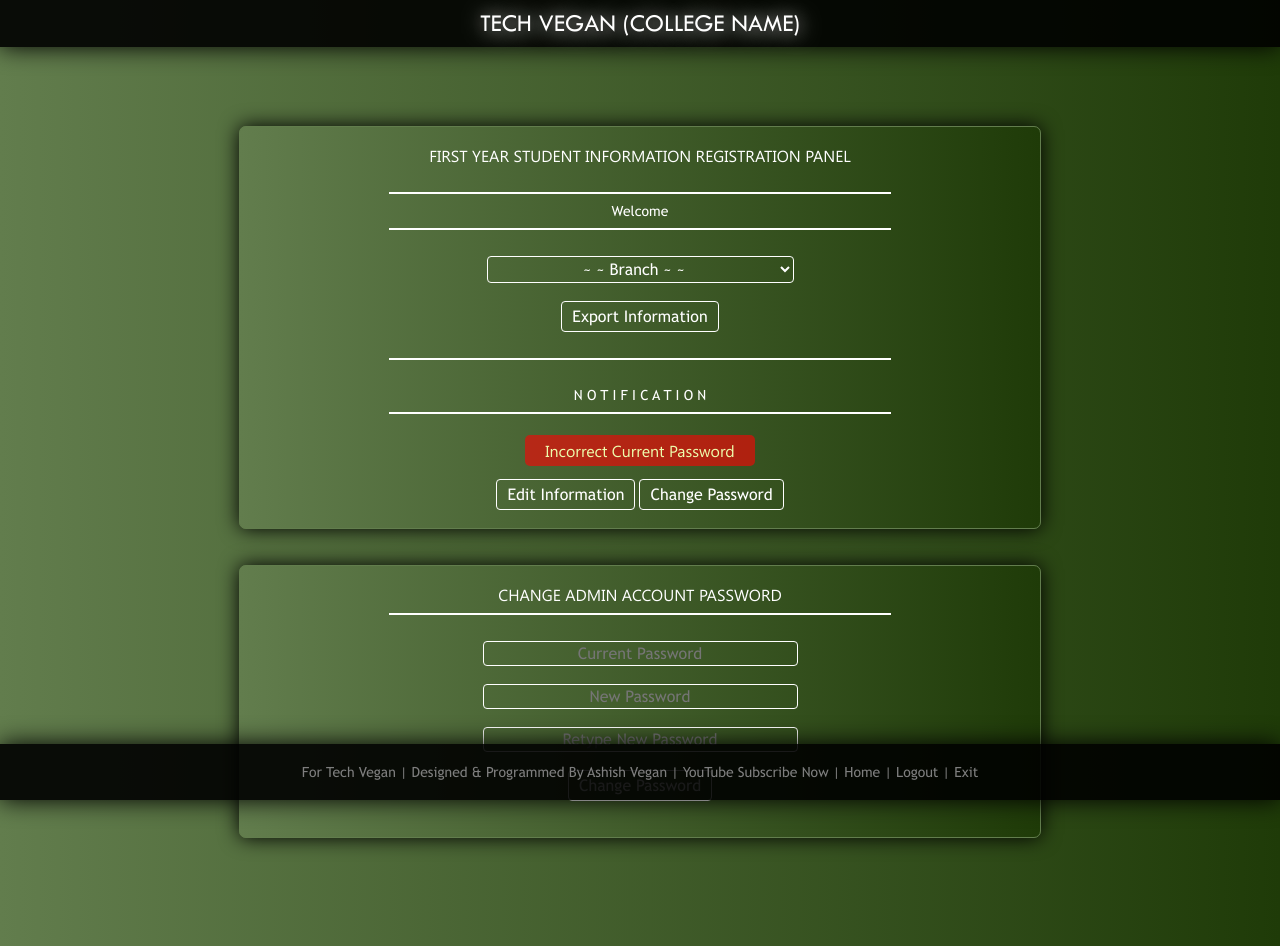
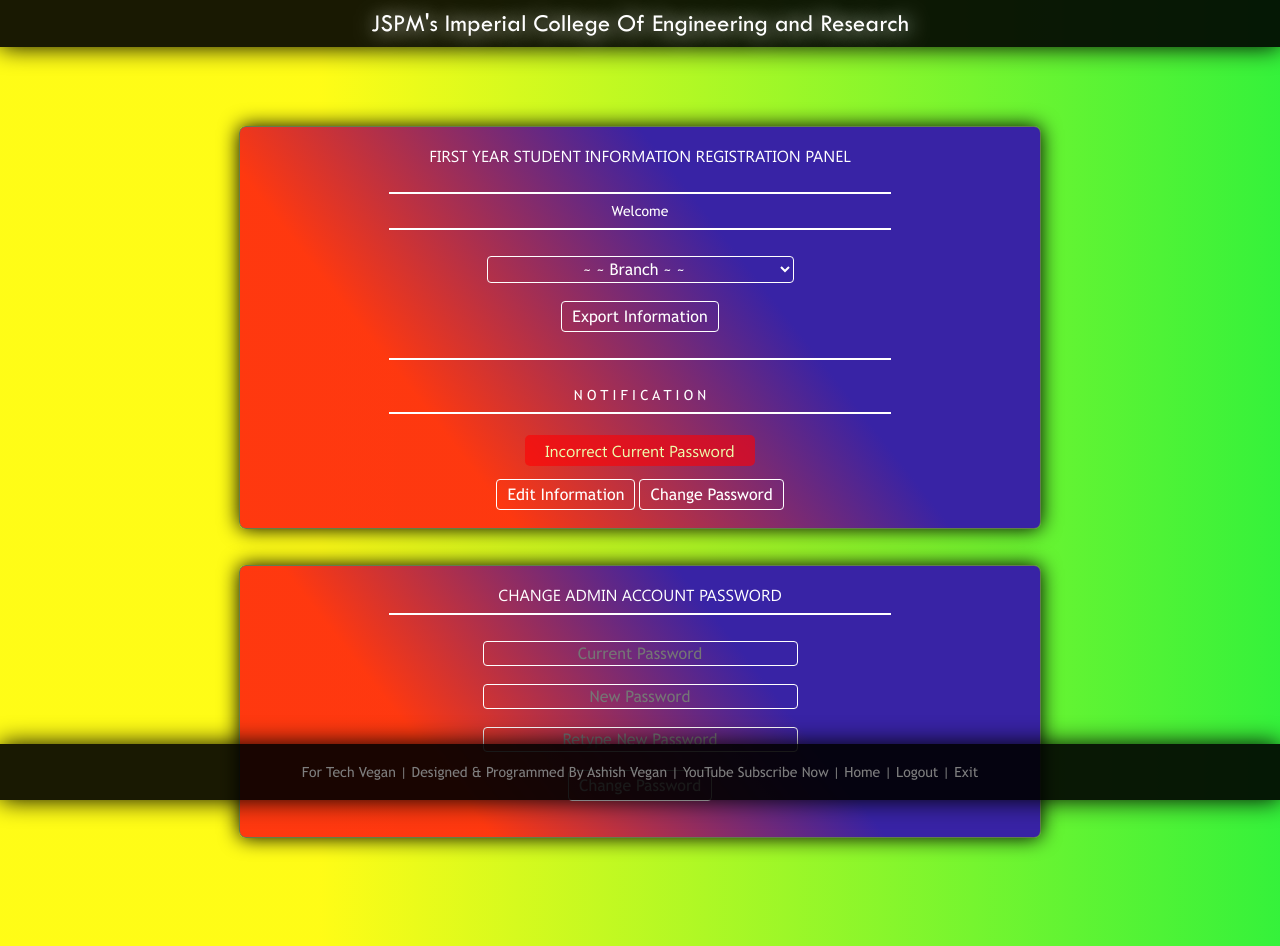
Before and after one commit to Pegasus1901/Student-Management-System, a PHP site: the page made by Admin/home.php in a window 1280 px wide. Run offline with PHP 8.4, Linux system fonts and the light colour scheme; a user stored in the database is signed in; data comes from the database, SQL or seed files in the repository; data that the repository does not hold is empty.

Commit message:
Basic Changes

```diff
--- a/Admin/home.php
+++ b/Admin/home.php
@@ -7,21 +7,12 @@ if(!isset($_SESSION['lid']))
 $v = mysqli_fetch_array(mysqli_query($al, "SELECT * FROM admin WHERE loginid = '".$_SESSION['lid']."'"));
 ?>
 <!doctype html>
-<!-- Designed & Developed by Tech Vegan https://bit.ly/2MFT35Q
-		NOT FOR SELLING PURPOSE
-
-        CAN USE FOR COLLEGE/SCHOOL PROJECT SUBMISSION
-
-        For More Subscribe YouTube Channel "Tech Vegan" https://bit.ly/2MFT35Q
-
-        DESIGNED WITH LOVE FOR ALL
--->
 <html>
 <head>
 <meta charset="utf-8">
 <meta http-equiv="refresh" content="600; url=logout.php" />
-<title>First Year Information Portal</title>
-<link href="../ashishlabde.css" rel="stylesheet" type="text/css">
+<title>Student Information Portal</title>
+<link href="../mainCSSFile.css" rel="stylesheet" type="text/css">
 <script>
 
     function Address(f) {
@@ -60,7 +51,7 @@ $v = mysqli_fetch_array(mysqli_query($al, "SELECT * FROM admin WHERE loginid = '
 </head>
 <body>
 <div id="header" align="center">
-<span class="heading">TECH VEGAN (COLLEGE NAME)</span>
+<span class="heading">JSPM's Imperial College Of Engineering and Research</span>
 </div>
 <br>
 <br>
@@ -76,7 +67,7 @@ $v = mysqli_fetch_array(mysqli_query($al, "SELECT * FROM admin WHERE loginid = '
 <div id="content">
 <br>
 
-<span class="subHead">FIRST YEAR STUDENT INFORMATION REGISTRATION PANEL</span>
+<span class="subHead" style="textColor: black">FIRST YEAR STUDENT INFORMATION REGISTRATION PANEL</span>
 <br>
 <br>
 <hr />
@@ -123,7 +114,7 @@ $v = mysqli_fetch_array(mysqli_query($al, "SELECT * FROM admin WHERE loginid = '
 <span class="Text">N O T I F I C A T I O N</span>
 <hr />
 <br>
-<span class="flashFalse"> Ner Passwords Doesn't Matched </span>
+<span class="flashFalse"> Passwords Doesn't Matched </span>
 <br>
 <?php }elseif($_GET['msg'] == sha1('2'))
 {
@@ -329,7 +320,7 @@ JEE
 <br>
 <br>
 <input type="hidden" name="id" value="<?php echo $e['id'];?>">
-<input type="submit" value="SAVE" onClick="return confirm('Are You Sure..?')" />
+<input type="submit" value="SAVE" onClick="return confirm('Confirm Submit')" />
 
 </span>
 </form>
@@ -379,12 +370,4 @@ if($_GET['ashish'] == sha1('changePassword'))
 <br>
 <?php require("footer.php");?>
 </body>
-<!-- Designed & Developed by Tech Vegan https://bit.ly/2MFT35Q
-		NOT FOR SELLING PURPOSE
-
-        CAN USE FOR COLLEGE/SCHOOL PROJECT SUBMISSION
-
-        For More Subscribe YouTube Channel "Tech Vegan" https://bit.ly/2MFT35Q
-
-        DESIGNED WITH LOVE FOR ALL
---> </html>
+</html>
--- a/ashishlabde.css
+++ /dev/null
@@ -1,207 +0,0 @@
-@charset "utf-8";
-/* CSS Document */
-body
-{
-	margin:0px;
-
-background: rgba(98,125,77,1);
-background: -moz-linear-gradient(left, rgba(98,125,77,1) 0%, rgba(31,59,8,1) 100%);
-background: -webkit-gradient(left top, right top, color-stop(0%, rgba(98,125,77,1)), color-stop(100%, rgba(31,59,8,1)));
-background: -webkit-linear-gradient(left, rgba(98,125,77,1) 0%, rgba(31,59,8,1) 100%);
-background: -o-linear-gradient(left, rgba(98,125,77,1) 0%, rgba(31,59,8,1) 100%);
-background: -ms-linear-gradient(left, rgba(98,125,77,1) 0%, rgba(31,59,8,1) 100%);
-background: linear-gradient(to right, rgba(98,125,77,1) 0%, rgba(31,59,8,1) 100%);
-filter: progid:DXImageTransform.Microsoft.gradient( startColorstr='#627d4d', endColorstr='#1f3b08', GradientType=1 );
-
-}
-
-@font-face
-{
-	font-family:'a';
-	src:url(fonts/cool.TTF);
-}
-
-@font-face
-{
-	font-family:'b';
-	src:url(fonts/libel.ttf);
-}
-@font-face
-{
-	font-family:'c';
-	src:url(fonts/segoeui.ttf);
-}
-@font-face
-{
-	font-family:'d';
-	src:url(fonts/trebuc.ttf);
-}
-
-.heading
-{
-	font-family:'a';
-	font-size:25px;
-	color:rgba(255,255,255,1.00);
-}
-
-#header
-{
-	background-color:rgba(0,0,0,0.9);
-	width:100%;
-	box-shadow:0px 0px 25px rgba(0,0,0,1.00);
-	padding:10px 0px;
-	position:fixed;
-	top:0;
-	transition:0.5s;
-}
-#header:hover
-{
-	background-color:rgba(0,0,0,0.9);
-	width:100%;
-	box-shadow:0px 0px 25px rgba(0,0,0,1.00);
-	padding:10px 0px;
-	position:fixed;
-	top:0;
-	text-shadow:1px 1px 20px rgba(255,255,255,1.00);
-	transition:0.5s;
-}
-#footer
-{
-	background-color:rgba(0,0,0,0.9);
-	width:100%;
-	box-shadow:0px 0px 25px rgba(0,0,0,1.00);
-	padding:20px 0px;
-	bottom:0;
-	position:fixed;
-	font-family:'d';
-	font-size:14px;
-	color:rgba(126,126,126,1.00);
-}
-
-.subHead
-{
-	font-family:'c';
-	font-size:16px;
-	color:rgba(255,255,255,1.00);
-}
-#content
-{
-	height:auto;
-
-background: rgba(98,125,77,1);
-background: -moz-linear-gradient(left, rgba(98,125,77,1) 0%, rgba(31,59,8,1) 100%);
-background: -webkit-gradient(left top, right top, color-stop(0%, rgba(98,125,77,1)), color-stop(100%, rgba(31,59,8,1)));
-background: -webkit-linear-gradient(left, rgba(98,125,77,1) 0%, rgba(31,59,8,1) 100%);
-background: -o-linear-gradient(left, rgba(98,125,77,1) 0%, rgba(31,59,8,1) 100%);
-background: -ms-linear-gradient(left, rgba(98,125,77,1) 0%, rgba(31,59,8,1) 100%);
-background: linear-gradient(to right, rgba(98,125,77,1) 0%, rgba(31,59,8,1) 100%);
-filter: progid:DXImageTransform.Microsoft.gradient( startColorstr='#627d4d', endColorstr='#1f3b08', GradientType=1 );
-
-	width:800px;
-	border-radius:7px;
-	box-shadow:0px 0px 20px rgba(0,0,0,1.00);
-
-	border:1px solid rgba(98,125,77,1);
-}
-
-input,textarea,select
-{
-	font-family:'d';
-	font-size:16px;
-	background-color:transparent;
-	border:1px solid rgba(255,255,255,1.00);
-	text-align:center;
-	color:rgba(255,255,255,1.00);
-	padding:2px 5px;
-	border-radius:4px;
-	transition:0.5s;
-}
-
-input:focus, input:hover,textarea:focus, textarea:hover, select:hover, select:focus
-{
-	font-family:'d';
-	font-size:16px;
-	background-color:rgba(255,255,255,1.00);
-	border:1px solid rgba(255,255,255,1.00);
-	text-align:center;
-	color:rgba(64,81,51,1.00);
-	padding:2px 5px;
-	border-radius:4px;
-	transition:0.5s;
-	box-shadow:0px 0px 10px rgba(255,255,255,1.00);
-}
-.cap
-{
-	text-transform:capitalize;
-}
-.Text
-{
-	font-family:'d';
-	font-size:14px;
-	color:rgba(255,255,255,1.00);
-}
-textarea, textarea:hover, textarea:focus
-{
-	text-align:left;
-}
-
-hr
-{
-	width:500px;
-	border:1px solid rgba(255,255,255,1.00);
-}
-input[type=submit], input[type=reset], input[type=button], input[type=button]
-{
-	padding:5px 10px;
-	cursor:pointer;
-}
-
-a.footerL:link, a.footerL:active, a.footerL:visited
-{
-	text-decoration:none;
-	font-size:14px;
-	color:rgba(126,126,126,1.00);
-	transition:0.5s;
-}
-
-a.footerL:hover
-{
-	text-decoration:none;
-	font-size:14px;
-	color:rgba(88,213,1,1.00);
-	text-shadow:1px 1px 20px rgba(32,191,20,1.00);
-	transition:0.5s;
-}
-
-.flashFalse {
-   animation-name: flash;
-    animation-duration: 1s;
-    animation-timing-function: linear;
-    animation-iteration-count: infinite;
-    animation-direction: alternate;
-    animation-play-state: running;
-	font-family:'c';
-	font-size:16px;
-	padding:5px 20px;
-	background-color:rgba(255,0,4,0.6);
-	border-radius:5px;
-}
-
-@keyframes flash {
-    from {color: rgba(211,247,49,1.00);}
-    to {color: white;}
-}
-
-.flashTrue {
-   animation-name: flash;
-    animation-duration: 1s;
-    animation-timing-function: linear;
-    animation-iteration-count: infinite;
-    animation-direction: alternate;
-    animation-play-state: running;
-	font-family:'c';
-	font-size:16px;
-	padding:5px 20px;
-	background-color:rgba(53,154,17,0.60);
-	border-radius:5px;
-}
--- /dev/null
+++ b/mainCSSFile.css
@@ -0,0 +1,220 @@
+@charset "utf-8";
+
+/* CSS Document */
+body {
+	margin: 0px;
+
+	/* background: rgba(98,125,77,1);
+background: -moz-linear-gradient(left, rgba(98,125,77,1) 0%, rgba(31,59,8,1) 100%);
+background: -webkit-gradient(left top, right top, color-stop(0%, rgba(98,125,77,1)), color-stop(100%, rgba(31,59,8,1)));
+background: -webkit-linear-gradient(left, rgba(98,125,77,1) 0%, rgba(31,59,8,1) 100%);
+background: -o-linear-gradient(left, rgba(98,125,77,1) 0%, rgba(31,59,8,1) 100%);
+background: -ms-linear-gradient(left, rgba(98,125,77,1) 0%, rgba(31,59,8,1) 100%);
+background: linear-gradient(to right, rgba(98,125,77,1) 0%, rgba(31,59,8,1) 100%); */
+	background: rgb(255, 252, 15);
+	background: linear-gradient(90deg, rgba(255, 252, 15, 0.9699230033810399) 25%, rgba(42, 241, 48, 0.9475140397956058) 100%);
+	/* filter: progid:DXImageTransform.Microsoft.gradient(startColorstr='#627d4d', endColorstr='#1f3b08', GradientType=1); */
+
+}
+
+@font-face {
+	font-family: 'a';
+	src: url(fonts/cool.TTF);
+}
+
+@font-face {
+	font-family: 'b';
+	src: url(fonts/libel.ttf);
+}
+
+@font-face {
+	font-family: 'c';
+	src: url(fonts/segoeui.ttf);
+}
+
+@font-face {
+	font-family: 'd';
+	src: url(fonts/trebuc.ttf);
+}
+
+.heading {
+	font-family: 'a';
+	font-size: 25px;
+	color: rgba(255, 255, 255, 1.00);
+}
+
+#header {
+	background-color: rgba(0, 0, 0, 0.9);
+	width: 100%;
+	box-shadow: 0px 0px 25px rgba(0, 0, 0, 1.00);
+	padding: 10px 0px;
+	position: fixed;
+	top: 0;
+	transition: 0.5s;
+}
+
+#header:hover {
+	background-color: rgba(0, 0, 0, 0.9);
+	width: 100%;
+	box-shadow: 0px 0px 25px rgba(0, 0, 0, 1.00);
+	padding: 10px 0px;
+	position: fixed;
+	top: 0;
+	text-shadow: 1px 1px 20px rgba(255, 255, 255, 1.00);
+	transition: 0.5s;
+}
+
+#footer {
+	background-color: rgba(0, 0, 0, 0.9);
+	width: 100%;
+	box-shadow: 0px 0px 25px rgba(0, 0, 0, 1.00);
+	padding: 20px 0px;
+	bottom: 0;
+	position: fixed;
+	font-family: 'd';
+	font-size: 14px;
+	color: rgba(126, 126, 126, 1.00);
+}
+
+.subHead {
+	font-family: 'c';
+	font-size: 16px;
+	color: rgba(255, 255, 255, 1.00);
+}
+
+#content {
+	height: auto;
+
+	/* background: rgba(98,125,77,1);
+background: -moz-linear-gradient(left, rgba(98,125,77,1) 0%, rgba(31,59,8,1) 100%);
+background: -webkit-gradient(left top, right top, color-stop(0%, rgba(98,125,77,1)), color-stop(100%, rgba(31,59,8,1)));
+background: -webkit-linear-gradient(left, rgba(98,125,77,1) 0%, rgba(31,59,8,1) 100%);
+background: -o-linear-gradient(left, rgba(98,125,77,1) 0%, rgba(31,59,8,1) 100%);
+background: -ms-linear-gradient(left, rgba(98,125,77,1) 0%, rgba(31,59,8,1) 100%);
+background: linear-gradient(to right, rgba(98,125,77,1) 0%, rgba(31,59,8,1) 100%); */
+background: rgb(255,50,15);
+background: linear-gradient(52deg, rgba(255,50,15,0.9699230033810399) 25%, rgba(56,35,165,1) 64%);
+/* filter: progid:DXImageTransform.Microsoft.gradient(startColorstr='#627d4d', endColorstr='#1f3b08', GradientType=1); */
+
+	width: 800px;
+	border-radius: 7px;
+	box-shadow: 0px 0px 20px rgba(0, 0, 0, 1.00);
+
+	border: 1px solid rgba(98, 125, 77, 1);
+}
+
+input,
+textarea,
+select {
+	font-family: 'd';
+	font-size: 16px;
+	background-color: transparent;
+	border: 1px solid rgba(255, 255, 255, 1.00);
+	text-align: center;
+	color: rgba(255, 255, 255, 1.00);
+	padding: 2px 5px;
+	border-radius: 4px;
+	transition: 0.5s;
+}
+
+input:focus,
+input:hover,
+textarea:focus,
+textarea:hover,
+select:hover,
+select:focus {
+	font-family: 'd';
+	font-size: 16px;
+	background-color: rgba(255, 255, 255, 1.00);
+	border: 1px solid rgba(255, 255, 255, 1.00);
+	text-align: center;
+	color: rgba(64, 81, 51, 1.00);
+	padding: 2px 5px;
+	border-radius: 4px;
+	transition: 0.5s;
+	box-shadow: 0px 0px 10px rgba(255, 255, 255, 1.00);
+}
+
+.cap {
+	text-transform: capitalize;
+}
+
+.Text {
+	font-family: 'd';
+	font-size: 14px;
+	color: rgba(255, 255, 255, 1.00);
+}
+
+textarea,
+textarea:hover,
+textarea:focus {
+	text-align: left;
+}
+
+hr {
+	width: 500px;
+	border: 1px solid rgba(255, 255, 255, 1.00);
+}
+
+input[type=submit],
+input[type=reset],
+input[type=button],
+input[type=button] {
+	padding: 5px 10px;
+	cursor: pointer;
+}
+
+a.footerL:link,
+a.footerL:active,
+a.footerL:visited {
+	text-decoration: none;
+	font-size: 14px;
+	color: rgba(126, 126, 126, 1.00);
+	transition: 0.5s;
+}
+
+a.footerL:hover {
+	text-decoration: none;
+	font-size: 14px;
+	color: rgba(88, 213, 1, 1.00);
+	text-shadow: 1px 1px 20px rgba(32, 191, 20, 1.00);
+	transition: 0.5s;
+}
+
+.flashFalse {
+	animation-name: flash;
+	animation-duration: 1s;
+	animation-timing-function: linear;
+	animation-iteration-count: infinite;
+	animation-direction: alternate;
+	animation-play-state: running;
+	font-family: 'c';
+	font-size: 16px;
+	padding: 5px 20px;
+	background-color: rgba(255, 0, 4, 0.6);
+	border-radius: 5px;
+}
+
+@keyframes flash {
+	from {
+		color: rgba(211, 247, 49, 1.00);
+	}
+
+	to {
+		color: white;
+	}
+}
+
+.flashTrue {
+	animation-name: flash;
+	animation-duration: 1s;
+	animation-timing-function: linear;
+	animation-iteration-count: infinite;
+	animation-direction: alternate;
+	animation-play-state: running;
+	font-family: 'c';
+	font-size: 16px;
+	padding: 5px 20px;
+	background-color: rgba(53, 154, 17, 0.60);
+	border-radius: 5px;
+}
```
Also changed, not shown: Admin/index.php (+3 -29 lines), extra.php (+1 -9 lines), index.php (+2 -11 lines).
